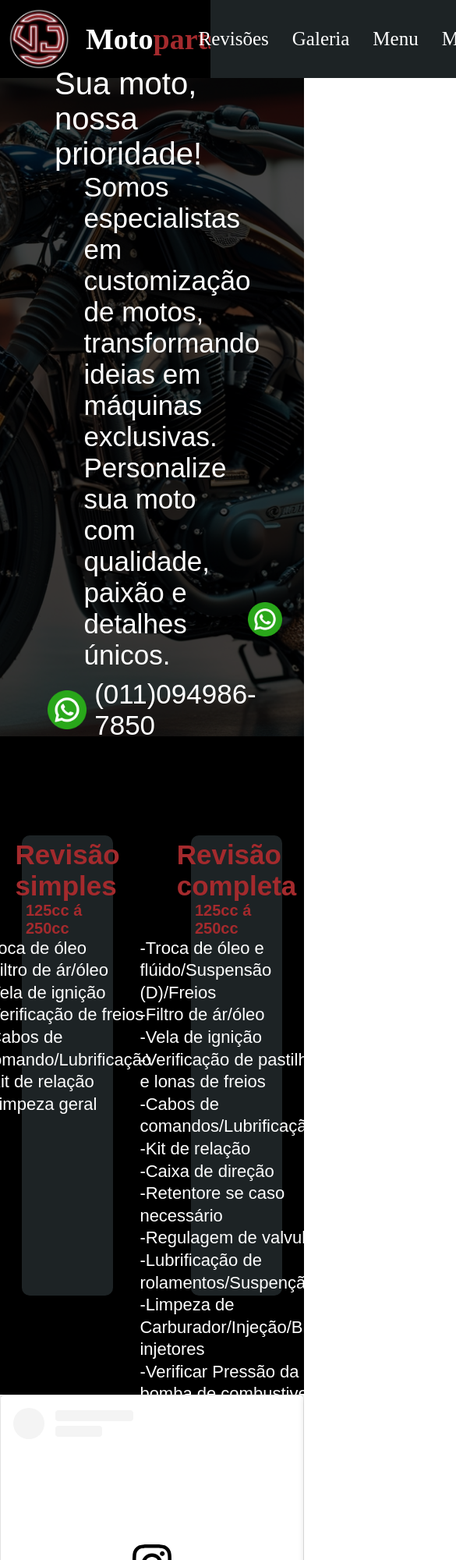
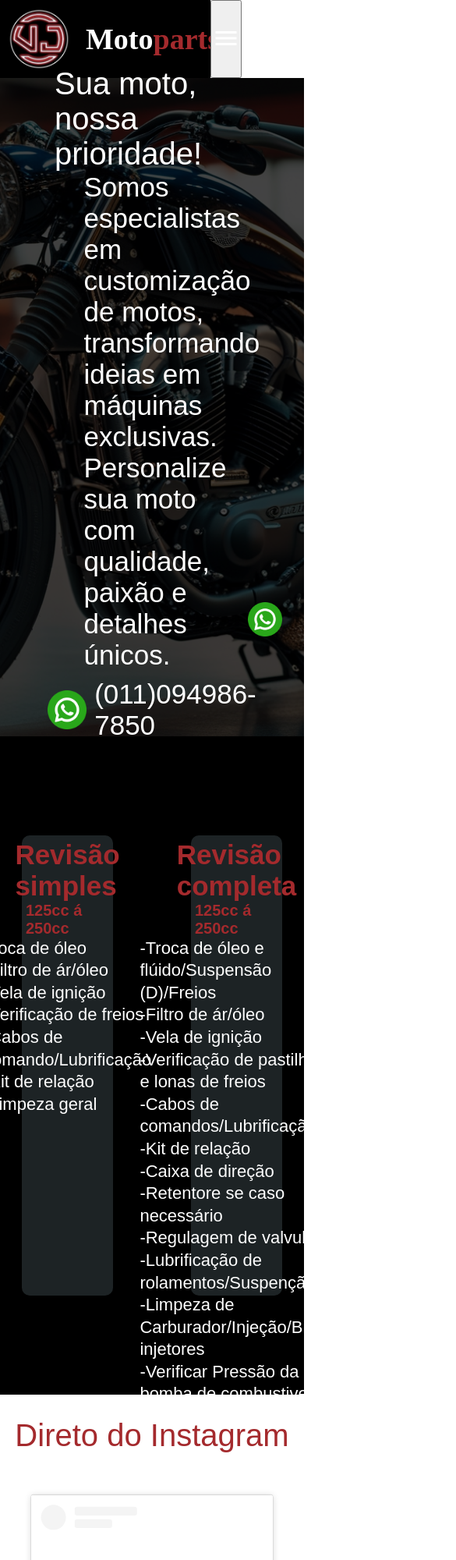
Before and after one commit to Wesley708/vjmotoparts, a plain HTML site: page index.html in a window 390 px wide. Shown: the top 2000 px of the page at 78% size, 585 px wide, since content can reach past the window. Drawn offline with nearby package versions, Linux system fonts and the light colour scheme; a script that the page names is missing; a web font is replaced by a local one.

Commit message:
Começando a responsividade do menu

```diff
--- a/assets/css/style.css
+++ b/assets/css/style.css
@@ -77,8 +77,10 @@ header{
     color: #A42A2D;
     cursor: pointer;
 }
+.mobile-menu-icon, .mobile-menu{
+    display: none;
+}
 .chamada{
-
     height: 100vh;
     width: 100%;
     background-image: url(../img/moto.jpg);
@@ -183,10 +185,18 @@ header{
     display: flex;
     justify-content: center;
     align-items: center;
+    flex-direction: column;
     width: 100%;
     height: 100%;
 }
-
+#galeria h2{
+    font-family:  "Saira Extra Condensed", sans-serif;
+    color: #A42A2D;
+    font-weight: 500;
+    font-size: 40px;
+    padding-top: 30px;
+    padding-bottom: 0px;
+}
 
 .swiper-slide {
     display: flex;
@@ -198,6 +208,7 @@ header{
 .galeria-box{
     width: 100%;
     height: 100%;
+    text-align: center;
   }
   .swiper{
     width: 100%;
@@ -251,7 +262,24 @@ footer .box p{
 }
 
 .instagram-media {
-    transform: scale(1); /* Reduz o tamanho pela metade */
-    transform-origin: top left; /* Define a origem do redimensionamento */
+    transform: scale(0.8); /* Reduz o tamanho pela metade */
+    transform-origin: center center; /* Define a origem do redimensionamento */
     margin: 0 auto; /* Centraliza o conteúdo, opcional */
   }
+
+
+   @media screen and (max-width: 730px) {
+    body{
+        overflow-x: hidden;
+    }
+    .menu{
+        display: none;
+    }
+    .logo{
+        max-width: 80%;
+    }
+    .mobile-menu-icon{
+        display: flex;
+        width: 100%;
+    }
+}
--- a/index.html
+++ b/index.html
@@ -30,7 +30,12 @@
                 <li><a href="">Menu</a></li>
                 <li><a href="">Menu</a></li>
             </ul>
+            <div class="mobile-menu-icon">
+                <button onclick="menuShow()"><img class="icon" src="assets/img/menu_white_36dp.svg" alt=""></button>
+            </div>
+            <div class="mobile-menu">
 
+            </div>
         </div>
     </header>
         <div class="chamada" >
@@ -80,7 +85,9 @@
     </div>
     </div>
     <div id="galeria">
+
         <div class="galeria-box">
+            <h2>Direto do Instagram</h2>
             <div class="swiper">
                 <!-- Additional required wrapper -->
                 <div class="swiper-wrapper">
--- /dev/null
+++ b/teste.html
@@ -0,0 +1,15 @@
+<!DOCTYPE html>
+<html lang="en">
+<head>
+        <link
+          rel="stylesheet"
+          href="https://cdnjs.cloudflare.com/ajax/libs/animate.css/4.1.1/animate.min.css"
+        />
+    <meta charset="UTF-8">
+    <meta name="viewport" content="width=device-width, initial-scale=1.0">
+    <title>Document</title>
+</head>
+<body>
+    <h1 class="animate__animated animate__bounce animate__infinite">Título</h1>
+</body>
+</html>
```
Also changed, not shown: assets/img/menu_white_36dp.svg (added).
